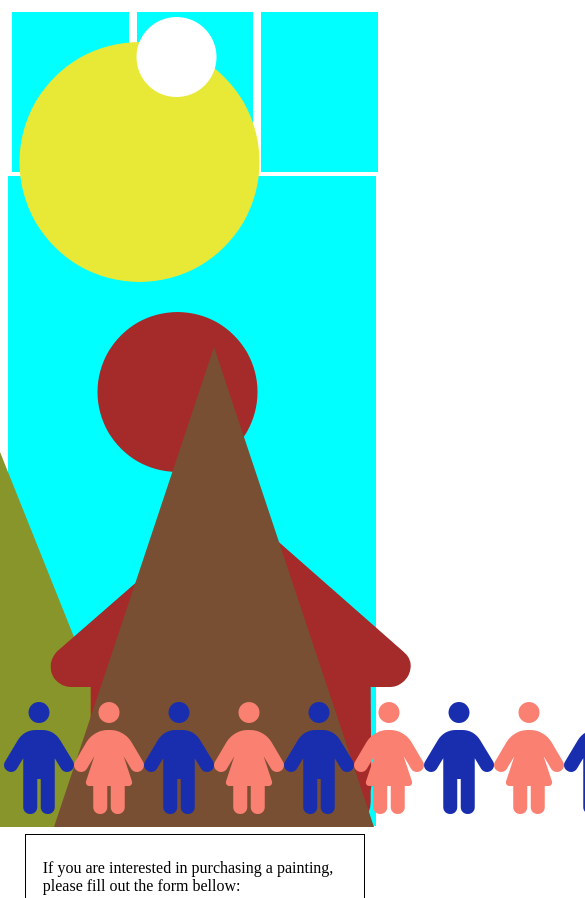
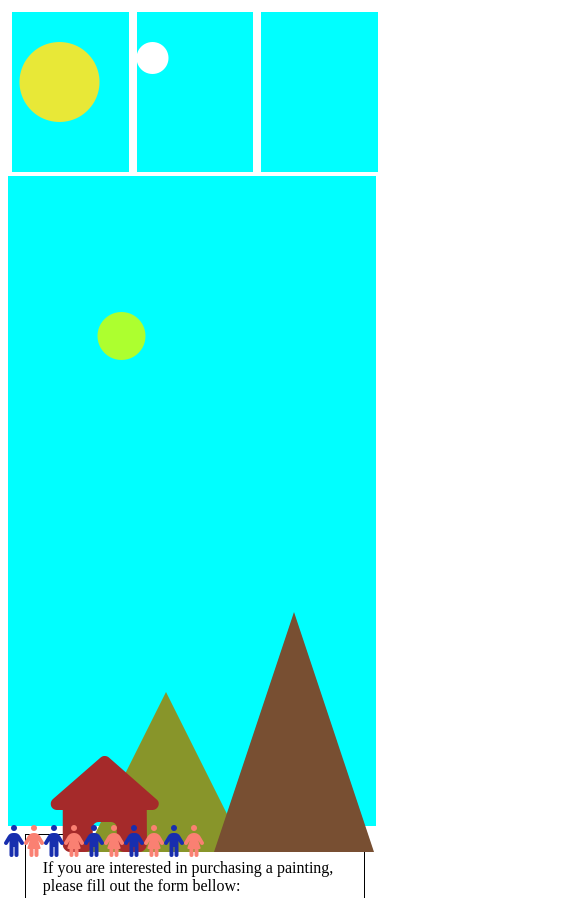
Before and after one commit to CesarClavijo01/Picasso-Painting, a plain HTML site: page index.html in a window 390 px wide. Shown: the top 898 px of the page, 585 px wide, since content can reach past the window. Drawn offline with Linux system fonts and the light colour scheme.

Commit message:
completed workshop

```diff
--- a/style.css
+++ b/style.css
@@ -100,8 +100,45 @@ li:nth-child(even) {
     padding: 2vw 2vh;
   }
 
-  @media screen and (max-width: 676px) {
+  @media(max-width: 480px) {
    .green {
-    color: brown;
+    font-size: 3em;
+   }
+   .Sun {
+    font-size: 5em;
+   }
+   .white {
+    font-size: 2em;
+    top: 5vh;
+   }
+   .fa-house {
+    font-size: 6em;
+    bottom: -1vh;
+   }
+   .people {
+    font-size: 2em;
+    bottom: -2vh;
+   }
+   .arrow-up {
+    width: 0;
+    height: 0;
+    border-left: 5rem solid transparent;
+    border-right: 5rem solid transparent;
+    border-bottom: 15rem solid rgb(120, 79, 50);
+    position: absolute;
+    bottom: -1vh;
+    right: 1rem;
+    z-index: 1;
+   }
+   .triangle {
+    width: 0;
+    height: 0;
+    border-left: 5rem solid transparent;
+    border-right: 5rem solid transparent;
+    border-bottom: 10rem solid rgb(136, 149, 42);
+    position: absolute;
+    bottom: -1vh;
+    right: 9rem;
+    z-index: 0;
    }
   }
```
Also changed, not shown: info.html (+2 -0 lines).
